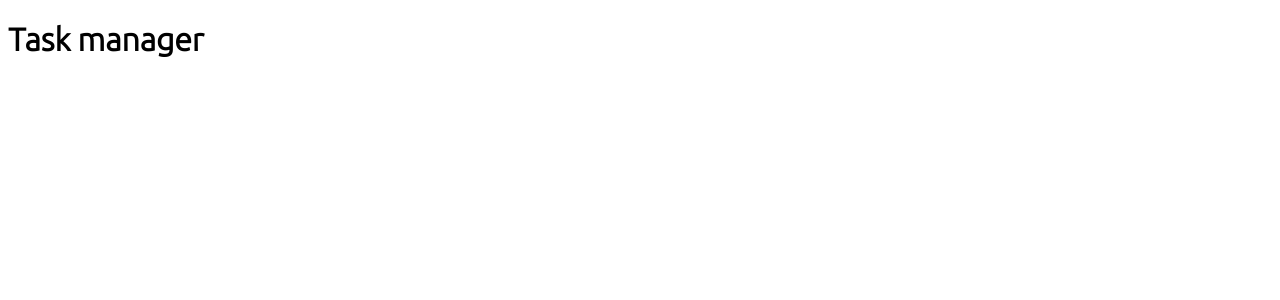
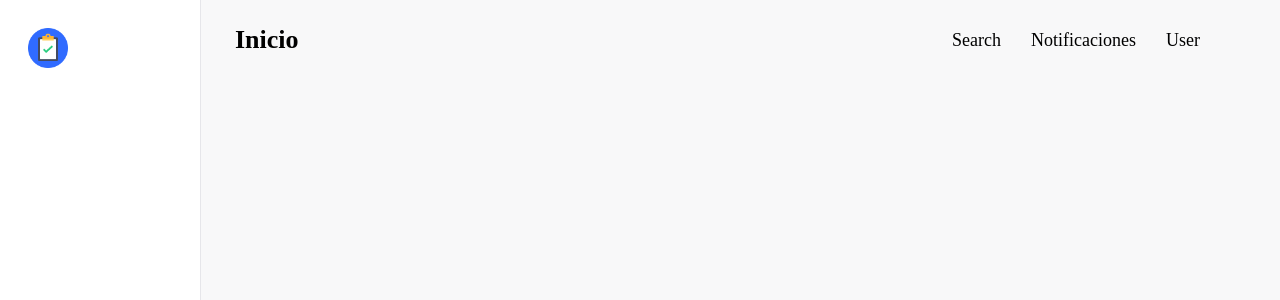
Before and after one commit to emepuchades/task-manager, a React (Create React App) app: page /about in a window 1280 px wide. Shown: the top 300 px of the page. Built offline with nearby package versions, Linux system fonts and the light colour scheme.

Commit message:
Added Nav left

```diff
--- a/package.json
+++ b/package.json
@@ -8,7 +8,9 @@
     "@testing-library/user-event": "^13.5.0",
     "react": "^18.1.0",
     "react-dom": "^18.1.0",
+    "react-router-dom": "^6.3.0",
     "react-scripts": "5.0.1",
+    "styled-components": "^5.3.5",
     "web-vitals": "^2.1.4"
   },
   "scripts": {
--- a/src/App.css
+++ b/src/App.css
@@ -1,5 +1,11 @@
-@import url('https://fonts.googleapis.com/css2?family=Ubuntu:wght@300&display=swap');
 
 .App {
-  font-family: 'Ubuntu', sans-serif;
+  font-family: 'Lato', sans-serif;
+  height: 100vh;
 }
+
+body {
+  margin: 0;
+  font-size: 18px;
+  background-color: #F8F8F9;
+}
--- a/src/App.js
+++ b/src/App.js
@@ -1,10 +1,20 @@
 import './App.css';
+import { BrowserRouter as Router, Routes, Route } from 'react-router-dom';
+import NavLeft from './components/NavLeft';
+import NavTop from './components/NavTop';
+import Dashboard from './pages/Dashboard';
 
 function App() {
   return (
-    <div className="App">
-      <h1>Task manager</h1>
-    </div>
+    <Router>
+      <NavLeft />
+      <NavTop />
+      <Routes>
+        <Route path="/" exact element={<Dashboard />} />
+        <Route exact path="/about" component={NavLeft} />
+      </Routes>
+    </Router>
+
   );
 }
 
--- /dev/null
+++ b/src/components/NavLeft.js
@@ -0,0 +1,38 @@
+import React from 'react'
+import styled from 'styled-components'
+import logo from '../assets/images/logo.png';
+
+function NavLeft() {
+  return (
+    <Nav>
+        <Image src={logo} alt="Logo"/>
+    </Nav>
+  )
+}
+
+const Nav = styled.nav`
+    position: relative;
+    float: left;
+    background: #ffffff;
+    height: 100vh;
+    border-right-width: 1px;
+    border-right-style: solid;
+    border-right-color: #E6E6EA;
+    transition: all 0.2s linear 0s;
+    width: 86px;
+    min-width: 86px;
+    :hover {
+      width: 200px;
+      min-width: 200px;
+    }
+`;
+
+const Image = styled.img`
+    padding: 28px;
+    height: 40px;
+    width: 40px;
+`;
+
+
+
+export default NavLeft
--- /dev/null
+++ b/src/components/NavTop.js
@@ -0,0 +1,47 @@
+import React from 'react'
+import styled from 'styled-components'
+
+
+function NavTop() {
+    return (
+        <Block>
+            <Route>Inicio</Route>
+            <RigthBlock>
+                <Search>Search</Search>
+                <Notifications>Notificaciones</Notifications>
+                <User>User</User>
+            </RigthBlock>
+        </Block>
+    )
+}
+
+const Block = styled.div`
+    display: flex;
+    align-items: center;
+    height: 80px;
+`;
+
+const Route = styled.div`
+    display: flex;
+    align-items: center;
+    width: 100%;
+    padding: 0px 34px;
+    font-size: 26px;
+    font-weight: bold;
+`;
+
+const RigthBlock = styled.div`
+    display: flex;
+    float: rigth;
+`;
+const Search = styled.div`
+    margin-right: 30px;
+`;
+const Notifications = styled.div`
+    margin-right: 30px;
+`;
+const User = styled.div`
+    margin-right: 80px;
+`;
+
+export default NavTop
--- /dev/null
+++ b/src/pages/Dashboard.js
@@ -0,0 +1,16 @@
+import React from 'react'
+import styled from 'styled-components'
+import NavLeft from '../components/NavLeft';
+
+function Dashboard() {
+    return (
+        <Block>
+
+        </Block>
+    )
+}
+
+const Block = styled.div`
+
+`;
+export default Dashboard
```
Also changed, not shown: src/assets/images/logo.png (added), 1 other file (tests, documents, lock files or other folders).
